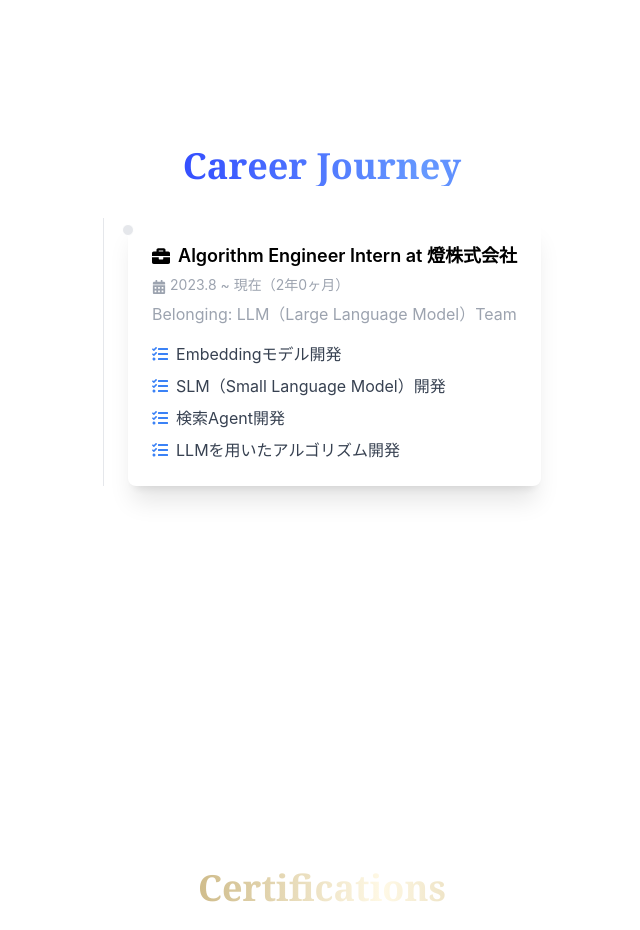
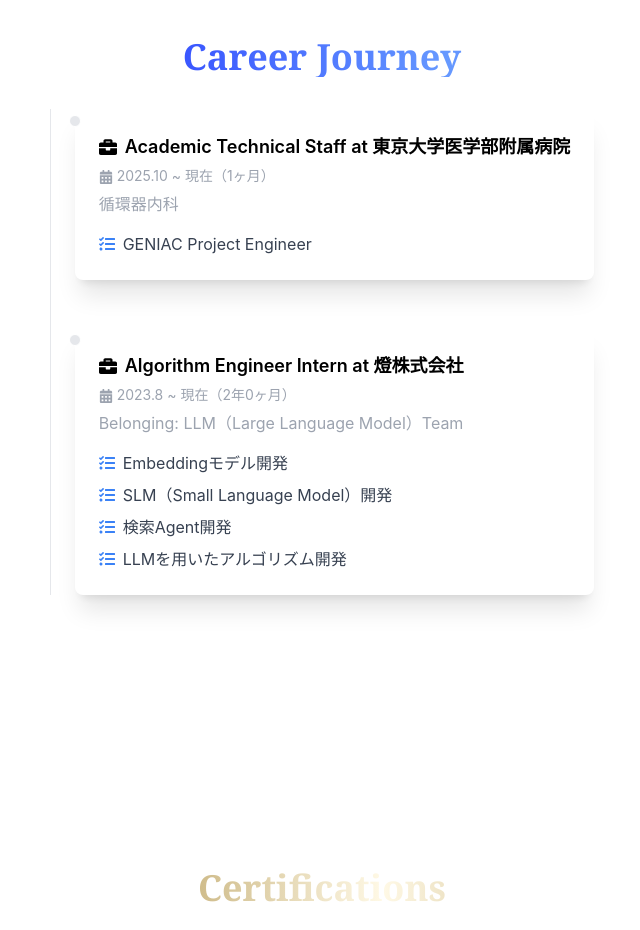
Before and after one commit to Omusubi0123/portfolio, a React (Vite) app: page / in a window 1280 px wide. Shown: the part 1660-2590 px from the top of the page, without its empty margins (318-958 px from the left). Built offline with nearby package versions, Linux system fonts and the light colour scheme.

Commit message:
feat: 職歴を追加

```diff
--- a/src/components/Carriers/Carriers.tsx
+++ b/src/components/Carriers/Carriers.tsx
@@ -14,6 +14,16 @@ interface CareerItem {
 }
 
 const careerData: CareerItem[] = [
+  {
+    title: "Academic Technical Staff",
+    company: "東京大学医学部附属病院",
+    startDate: new Date(2025, 9),
+    endDate: null,
+    description: "循環器内科",
+    achievements: [
+      "GENIAC Project Engineer",
+    ],
+  },
   {
     title: "Algorithm Engineer Intern",
     company: "燈株式会社",
```
